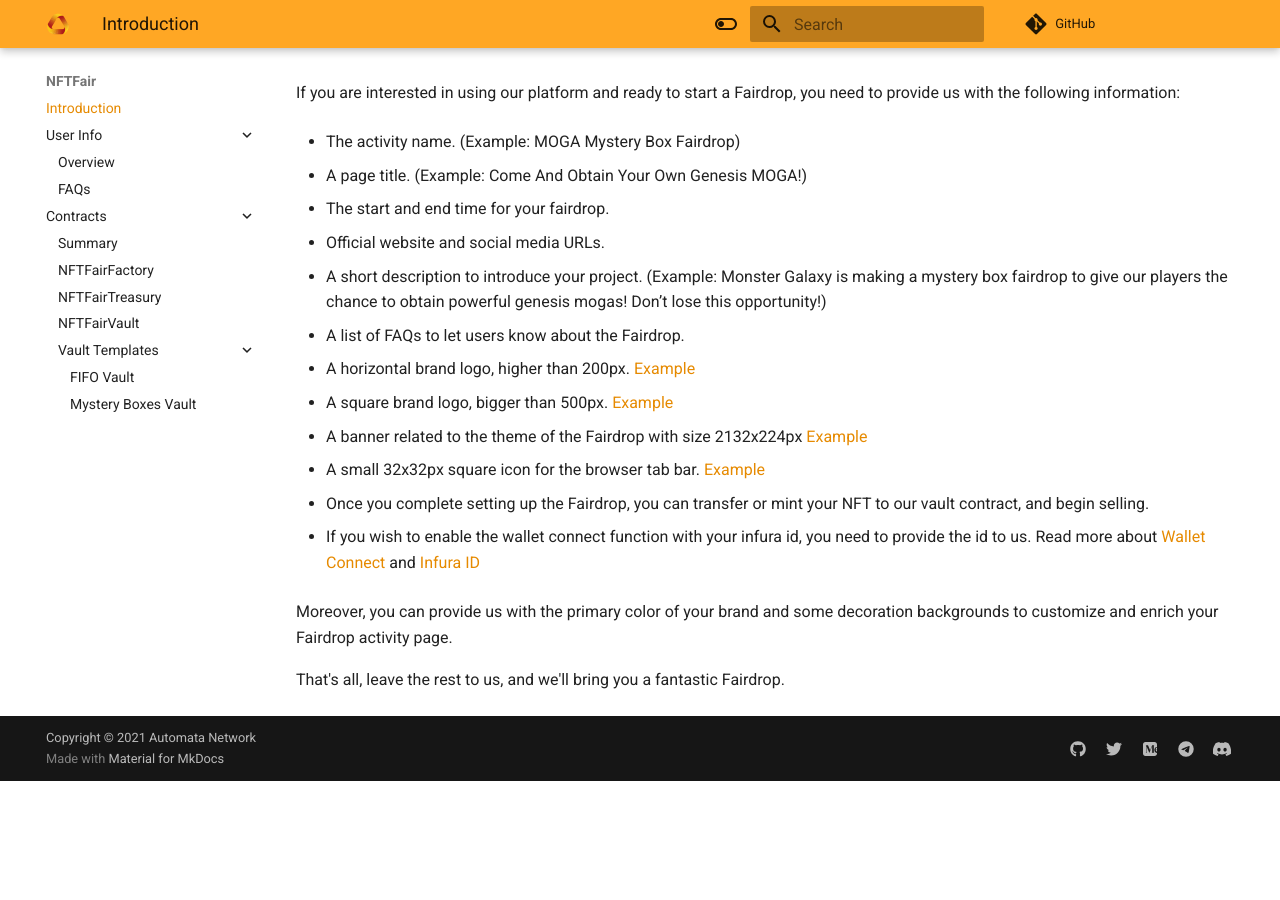
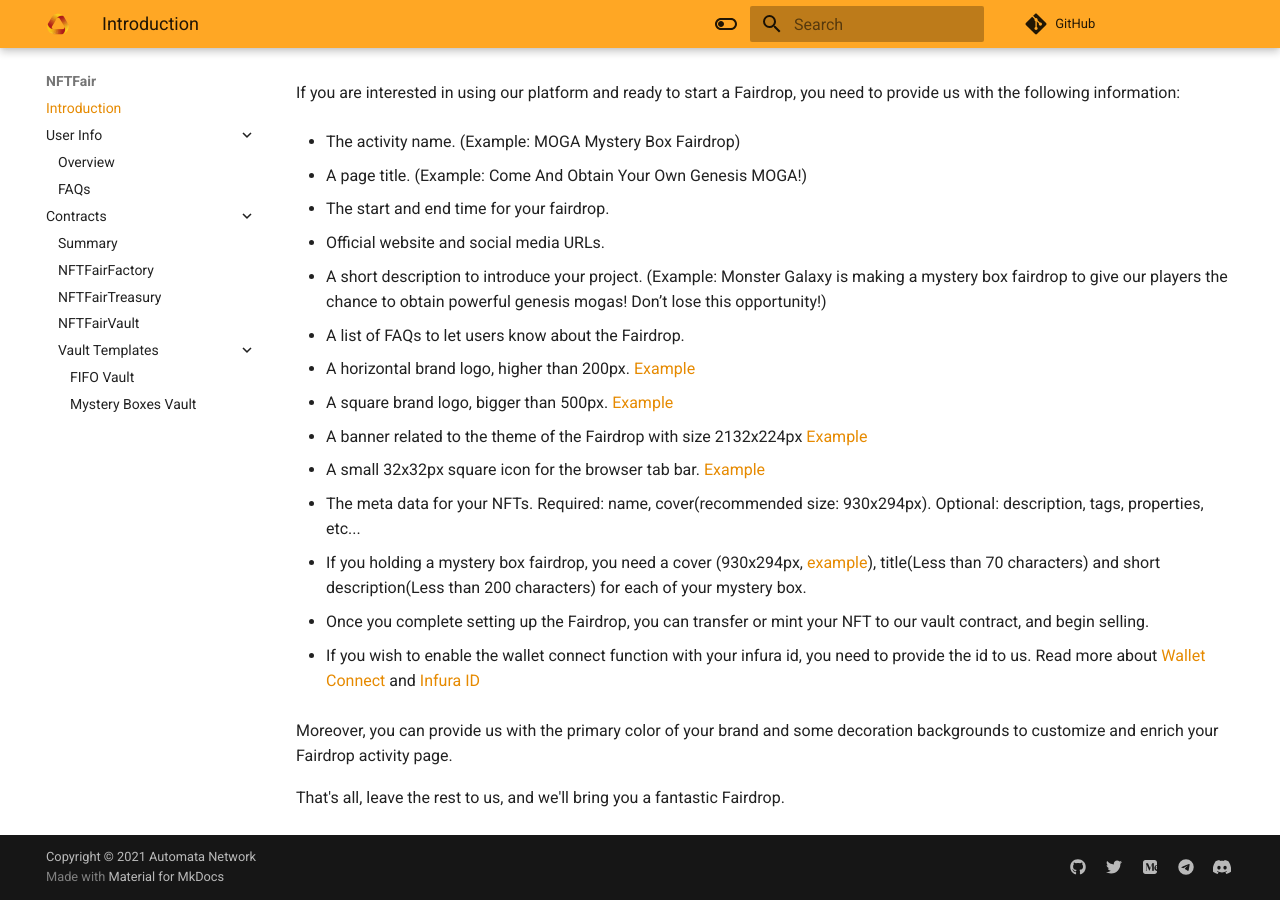
Before and after one commit to automata-network/docs, an MkDocs documentation site: the page built from docs/nftfair/introduction.md, in a window 1280 px wide and 900 px high, scrolled down 1975 px. Built offline with MkDocs 1.6.1 and Material for MkDocs 9.7.7, drawn with Linux system fonts in a browser that asks for light colours; nearby versions of some CDN libraries; comment, search, counter and statistics services are not loaded; before the commit the page ends 2756 px from its top, so only the background shows below that.

Commit message:
add new resources description

```diff
--- a/docs/nftfair/introduction.md
+++ b/docs/nftfair/introduction.md
@@ -1,7 +1,9 @@
 # Introduction
+
 [Automata NFTFair](https://www.nftfair.app/) is A NFT launch platform, designed around principles of fairness and efficacy for a community-led experience is how we would describe NFTFair. Metadata exploits pre-sniping are all predatory practices that make it unfair for the average user to get their hands on a new collection, much less obtain rare or lucrative items.
 
 # About Fairdrops
+
 ## Network:
 
 This platform is compatible with most EVM networks. We currently support the hosting of Fairdrop events on the following networks:
@@ -11,12 +13,15 @@
 We are working hard to expand the list of supported networks. If your intended launch network is not included in our supported list, please submit a proposal [here](https://docs.google.com/forms/d/e/1FAIpQLScU36yLYWuiL3gXVvy7NwvnY-t4JD0u6XUvhTeaogCzQDzQpw/viewform) or reach out to us at [nftfair@ata.network](mailto:nftfair@ata.network).
 
 ## Fairdrop Templates:
+
 This platform currently supports two templates, i.e. (1) FIFO (First-In-First-Out) and (2) Mystery Boxes Fairdrops.
 
 ### FIFO Fairdrop
+
 First-in-first-out vaults enforce the correct ordering of NFT distributions. This is all made possible by [Conveyor](https://www.ata.network/conveyor).
 
 ### Mystery Boxes Fairdrop
+
 Mystery boxes are a more restricted form of FIFO Fairdrop. Users who participated in a mystery box fairdrop selects an NFT category, i.e. a collection of token IDs. A single token ID is then randomly chosen and not revealed until the transaction has been broadcasted.
 
 Users are also rest-assured that transaction ordering is determined and correctly enforced in a fair manner.
@@ -24,6 +29,7 @@
 We plan to add more templates in the future.
 
 ## Category:
+
 A category defines a collection of NFTs, with a set of configurable properties, such as:
 
 - NFT Contract
@@ -34,6 +40,7 @@
 Fairdrop event organizers must define at least one category before sending NFTs to Fairdrop vaults.
 
 ## Fair Sales:
+
 This platform provides the option to enable Fairdrop sales, i.e. Selling NFTs in exchange for an acceptable form of ERC20 payment tokens. NFTs can be differentiated by categories, where prices can be set individually.
 
 Each vault only accepts a single ERC20 payment token. In other words, it is not possible to price one category at 100 USDC, and the other at 100 BTC.
@@ -43,11 +50,13 @@
 Sales revenue can be withdrawn once the Fairdrop event has come to an end.
 
 # Costs
+
 Gas consumption plays a major role on the cost of running Fairdrops. This platform provides a gasless transaction experience, powered by [Conveyor](https://www.ata.network/conveyor). To provide the true experience of zero-cost transactions for the users, you may opt for relayer-sponsored transactions.
 
 Relayer-sponsored transactions do not charge ERC20 gas payment from the users. The event organizers would bear the full gas cost instead. Please reach out to us at [nftfair@ata.network](mailto:nftfair@ata.network), to get a quote and a cost breakdown for enabling relayer-sponsored transactions.
 
 # Ready to start?
+
 If you are interested in using our platform and ready to start a Fairdrop, you need to provide us with the following information:
 
 - The activity name. (Example: MOGA Mystery Box Fairdrop)
@@ -70,10 +79,14 @@
 
 - A small 32x32px square icon for the browser tab bar. [Example](https://static.wixstatic.com/media/0653dd_303a21ade8b64ed5bca9f2755b2cb4a5~mv2.png/v1/fill/w_32%2Ch_32%2Clg_1%2Cusm_0.66_1.00_0.01/0653dd_303a21ade8b64ed5bca9f2755b2cb4a5~mv2.png)
 
+- The meta data for your NFTs. Required: name, cover(recommended size: 930x294px). Optional: description, tags, properties, etc...
+
+- If you holding a mystery box fairdrop, you need a cover (930x294px, [example](https://ipfs.io/ipfs/bafybeiehhoqx54wf6o6cgu7etjxxlhfxa2qstf6ay75lzi4o3thxf26e6i/box-banner.png)), title(Less than 70 characters) and short description(Less than 200 characters) for each of your mystery box.
+
 - Once you complete setting up the Fairdrop, you can transfer or mint your NFT to our vault contract, and begin selling.
 
 - If you wish to enable the wallet connect function with your infura id, you need to provide the id to us. Read more about [Wallet Connect](https://walletconnect.com/) and [Infura ID](https://infura.io/)
 
-Moreover, you can provide us with the primary color of your brand and some decoration backgrounds to customize and enrich your Fairdrop  activity page.
+Moreover, you can provide us with the primary color of your brand and some decoration backgrounds to customize and enrich your Fairdrop activity page.
 
 That's all, leave the rest to us, and we'll bring you a fantastic Fairdrop.
```
